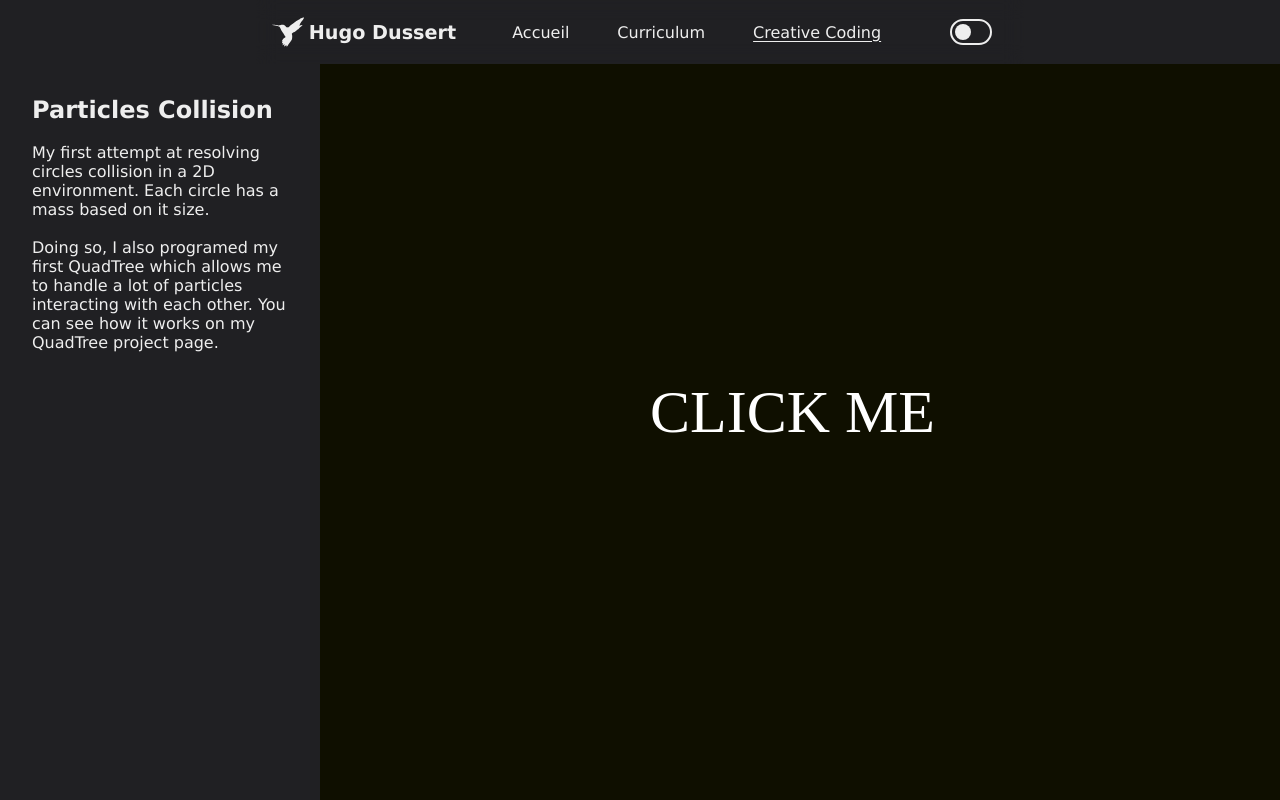
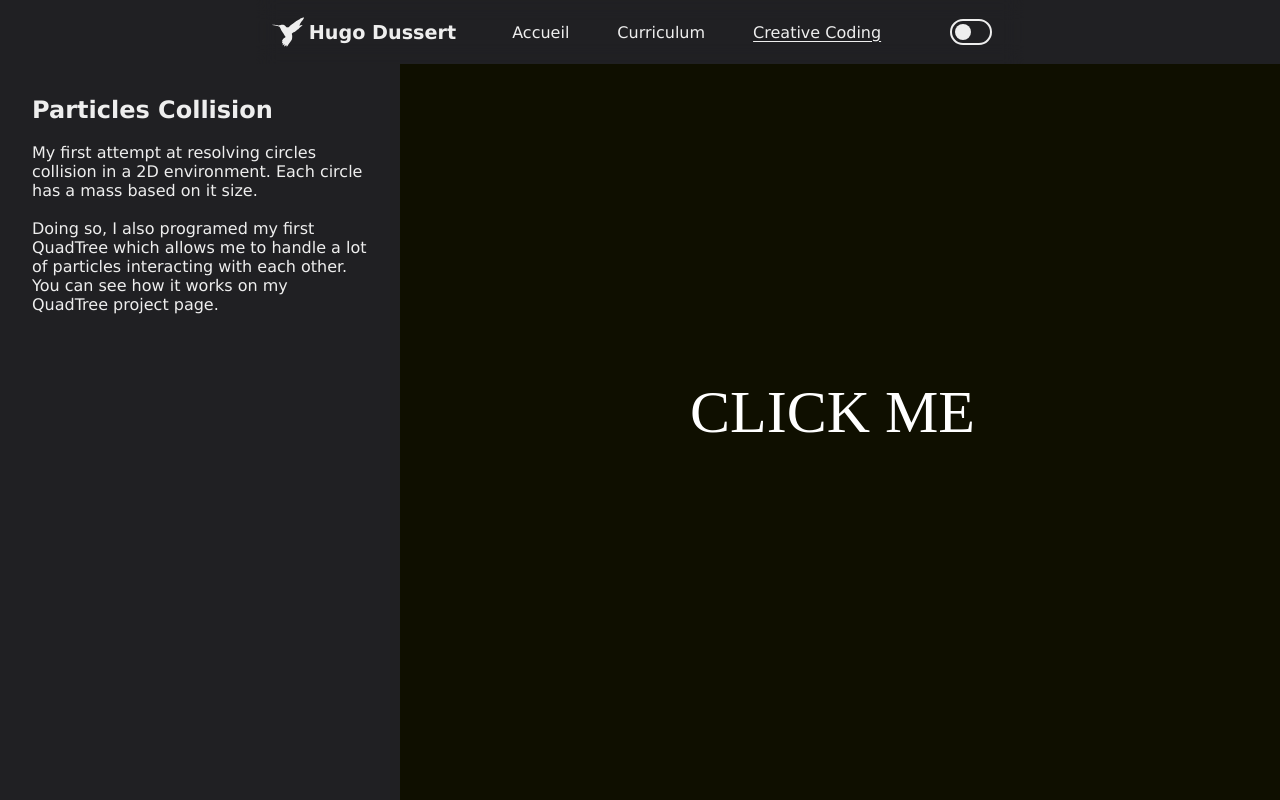
Before and after one commit to hdussert/hdussert-website, a React (Create React App) app: page /creative-coding/particles in a window 1280 px wide. Built offline with nearby package versions, Linux system fonts and the light colour scheme.

Commit message:
QuadTree demo

```diff
--- a/src/App.tsx
+++ b/src/App.tsx
@@ -13,6 +13,7 @@ import CreativeProject from './components/creative-coding/CreativeProject';
 import MatrixRain from './components/creative-coding/MatrixRain';
 import Phyllotaxis from './components/creative-coding/Phyllotaxis';
 import Particles from './components/creative-coding/CollidingParticles';
+import QuadTreeDemo from './components/creative-coding/QuadTreeDemo';
 
 
 export interface AppRoute {
@@ -50,7 +51,15 @@ const creativeCodingRoutes: ProjectRoute[] = [
     ressources: [], previewImagePath: 'Phyllotaxis'},
   { path: '/creative-coding/particles', title: 'Particles Collision', Component: Particles,
     description: ['My first attempt at resolving circles collision in a 2D environment. Each circle has a mass based on it size.',
-                  'Doing so, I also programed my first QuadTree which allows me to handle a lot of particles interacting with each other. You can see how it works on my QuadTree project page.'], ressources: [], previewImagePath: 'CollidingParticles'},
+                  'Doing so, I also programed my first QuadTree which allows me to handle a lot of particles interacting with each other. You can see how it works on my QuadTree project page.'],
+    ressources: [], previewImagePath: 'CollidingParticles'},
+  { path: '/creative-coding/quadtree', title: 'QuadTree', Component: QuadTreeDemo,
+    description: ['A Quadtree is a tree data structure, mostly used to partition 2D spaces. A node of this tree is basicaly a rectangle with a list of elements inside and a "capacity" (maximum number of elements it can contain)',
+                  'When building a Quadtree, we start with one node taking the entire space and insert our elements inside of it. Exceeding its capacity, the node divides itself into 4 nodes and distribute new elements inside of them. These nodes follow the same behaviour.',
+                  'When searching which elements are in an given area we run through the tree, ignoring nodes not intersecting/contained by the given area. The search is very efficient.',
+                ],
+    ressources: [], previewImagePath: ''},
+
 ];
 
 function App() {
--- a/src/components/creative-coding/CollidingParticles.tsx
+++ b/src/components/creative-coding/CollidingParticles.tsx
@@ -3,12 +3,8 @@ import Canvas from './Canvas'
 import { CircleParticle, CIRCLE_PARTICLE_SIZE_MAX } from './classes/CircleParticle'
 import { Circle, Point, Quadtree, Rectangle } from './classes/Quadtree'
 import { CreativeProjectContext } from './CreativeProject'
+import { Vector2d } from './utils/Interfaces'
 import { distance } from './utils/Maths'
-
-interface vector2d {
-  x: number,
-  y: number
-}
 
 const NB_PARTICLES = 1000;
 const Particles = () => {
@@ -20,7 +16,7 @@ const Particles = () => {
   const canvasWidth = context?.width || 0
   const canvasHeight = context?.height || 0
   const mouseDown = useRef(false);
-  const mousePosition = useRef<vector2d>({x: 100, y: 100});
+  const mousePosition = useRef<Vector2d>({x: 100, y: 100});
   const mousePressingTime = useRef(0);
 
   useEffect(()=> {
@@ -167,23 +163,6 @@ const Particles = () => {
     //   })
     // })
   }
-    // DEBUG
-    /*
-    ctx.beginPath()
-    ctx.ellipse(mousePosition.current.x ,mousePosition.current.y, 50, 50, 0, 0, 360)
-    ctx.strokeStyle = '#00FF00'
-    ctx.stroke()
-    ctx.closePath()
-    const circle = new Circle(mousePosition.current.x, mousePosition.current.y, 50)
-    const others = quadTree.query(circle, null)
-    others.forEach(op => {
-      ctx.beginPath()
-      ctx.ellipse(op.x, op.y, 2, 2, 0, 0, 360)
-      ctx.strokeStyle = '#00FF00'
-      ctx.stroke()
-      ctx.closePath()
-    })
-    */
 
   return (
     <div className='particles'>
--- /dev/null
+++ b/src/components/creative-coding/QuadTreeDemo.tsx
@@ -0,0 +1,139 @@
+import React, { useContext, useEffect, useRef } from 'react'
+import Canvas from './Canvas';
+import { Circle, Point, Quadtree, Rectangle } from './classes/Quadtree';
+import { CreativeProjectContext } from './CreativeProject';
+import { Vector2d } from './utils/Interfaces';
+
+let perlinGrid: Vector2d[][] = [];
+let numberOfNodes = 8; // nb of points to interpolate with
+
+function random_unit_vector() : Vector2d {
+  let theta = Math.random() * 2 * Math.PI;
+  return {
+      x: Math.cos(theta),
+      y: Math.sin(theta)
+  };
+}
+
+for (let i = 0; i < numberOfNodes; i++) {
+  console.log('executed')
+  let row = [];
+  for (let j = 0; j < numberOfNodes; j++) {
+      row.push(random_unit_vector());
+  }
+  perlinGrid.push(row);
+}
+
+function dot_prod_grid(x: number, y: number, vert_x: number, vert_y: number){
+  const g_vect = perlinGrid[vert_y][vert_x];
+  const d_vect = {x: x - vert_x, y: y - vert_y};
+  return d_vect.x * g_vect.x + d_vect.y * g_vect.y;
+}
+
+function lin_interp(x: number, a: number, b: number){
+  return a + x * (b-a);
+}
+
+function perlin_noise(x : number, y : number) {
+  const x0 = Math.floor(x);
+  const x1 = x0 + 1;
+  const y0 = Math.floor(y);
+  const y1 = y0 + 1;
+
+  const sx = x - x0
+  const sy = y - y0
+
+  let n0 = dot_prod_grid(x, y, x0, y0)
+  let n1 = dot_prod_grid(x, y, x1, y0)
+  const ix0 = lin_interp(n0, n1, sx)
+
+  n0 = dot_prod_grid(x, y, x0, y1)
+  n1 = dot_prod_grid(x, y, x1, y1)
+  const ix1 = lin_interp(n0, n1, sx)
+
+  const intensity = lin_interp(ix0, ix1, sy)
+  return intensity;
+}
+
+
+const QuadTreeDemo = () => {
+  const canvasRef = useRef<HTMLCanvasElement>(null)
+  const ctx = useRef<CanvasRenderingContext2D|null>()
+
+  const context = useContext(CreativeProjectContext)
+  const canvasWidth = context?.width || 0
+  const canvasHeight = context?.height || 0
+
+  const points = useRef<Point[]>()
+
+  const mousePosition = useRef<Vector2d>({x: 100, y: 100});
+  useEffect(() => {
+    if (!canvasRef.current) return
+    ctx.current = canvasRef.current.getContext('2d')
+
+    const _canvasRef = canvasRef.current;
+    const setMousePosition = (event: MouseEvent) => {
+      mousePosition.current = {x: event.offsetX, y: event.offsetY}
+    }
+    _canvasRef.addEventListener('mousemove', setMousePosition)
+
+    points.current = new Array(1000).fill(undefined).map(_ => {
+      let intensity = 0;
+      let x = 0;
+      let y = 0;
+      while (intensity < .7) {
+        x = Math.random() * canvasWidth
+        y = Math.random() * canvasHeight
+        intensity = Math.abs(perlin_noise(x / canvasWidth * (numberOfNodes - 1), y / canvasHeight * (numberOfNodes - 1)));
+      }
+      return new Point (x, y, undefined)
+    })
+
+    return () => {
+      _canvasRef.removeEventListener('mousemove', setMousePosition)
+    }
+  }, [])
+
+  const draw = (ctx: CanvasRenderingContext2D) => {
+    ctx.clearRect(0, 0, canvasWidth, canvasHeight);
+    const quadBoundary = new Rectangle(canvasWidth / 2, canvasHeight / 2, canvasWidth / 2, canvasHeight / 2)
+    const quadTree = new Quadtree(quadBoundary, 4)
+
+    ctx.fillStyle = '#F00';
+    points.current?.forEach(p => {
+      ctx.beginPath();
+      ctx.rect(p.x, p.y, 2, 2);
+      ctx.fill();
+      quadTree.insert(p);
+    })
+    quadTree.show(ctx)
+
+    ctx.beginPath()
+    ctx.ellipse(mousePosition.current.x ,mousePosition.current.y, 50, 50, 0, 0, 360)
+    ctx.strokeStyle = '#00FF00'
+    ctx.stroke()
+    ctx.closePath()
+
+    const circle = new Circle(mousePosition.current.x, mousePosition.current.y, 50)
+    const pointsInCircleRange = quadTree.query(circle, null)
+    pointsInCircleRange.forEach(p => {
+      ctx.beginPath()
+      ctx.rect(p.x, p.y, 2, 2)
+      ctx.strokeStyle = '#00FF00'
+      ctx.stroke()
+    })
+  }
+
+  return (
+    <div>
+      <Canvas ref={canvasRef} width={canvasWidth} height={canvasHeight} draw={draw} fpsCap={60}/>
+    </div>
+  )
+}
+
+export default QuadTreeDemo
+
+    // DEBUG
+    /*
+
+    */
--- a/src/components/creative-coding/classes/CircleParticle.tsx
+++ b/src/components/creative-coding/classes/CircleParticle.tsx
@@ -43,13 +43,13 @@ class CircleParticle {
   }
 
   update() {
-    if (this.x < 0 || this.x > this.canvasWidth) {
-      this.x = this.x < 0 ? 0 : this.canvasWidth
+    if (this.x <= this.size || this.x >= this.canvasWidth - this.size) {
+      this.x = this.x <= this.size ? this.size : this.canvasWidth - this.size
       this.vx *= -1
     }
 
-    if (this.y < 0 || this.y > this.canvasHeight) {
-      this.y = this.y < 0 ? 0 : this.canvasHeight
+    if (this.y <= this.size || this.y >= this.canvasHeight - this.size) {
+      this.y = this.y <= this.size ? this.size : this.canvasHeight - this.size
       this.vy *= -1
     }
 
--- a/src/components/creative-coding/classes/Quadtree.tsx
+++ b/src/components/creative-coding/classes/Quadtree.tsx
@@ -168,7 +168,7 @@ class Quadtree {
 
     ctx.beginPath()
     ctx.rect(x - w, y - h, w * 2, h * 2);
-    ctx.strokeStyle = '#FFFFFF'
+    ctx.strokeStyle = '#FFFFFF20'
     ctx.stroke()
     ctx.closePath()
 
--- /dev/null
+++ b/src/components/creative-coding/utils/Interfaces.tsx
@@ -0,0 +1,4 @@
+export interface Vector2d {
+  x: number,
+  y: number
+}
--- a/src/sass/components/_creative-project.scss
+++ b/src/sass/components/_creative-project.scss
@@ -11,7 +11,7 @@
 
   &-description {
     box-sizing: border-box;
-    width: 25vw;
+    width: 400px;
     padding: 2rem 2rem;
     @include mobile {
       color: $primary;
```
